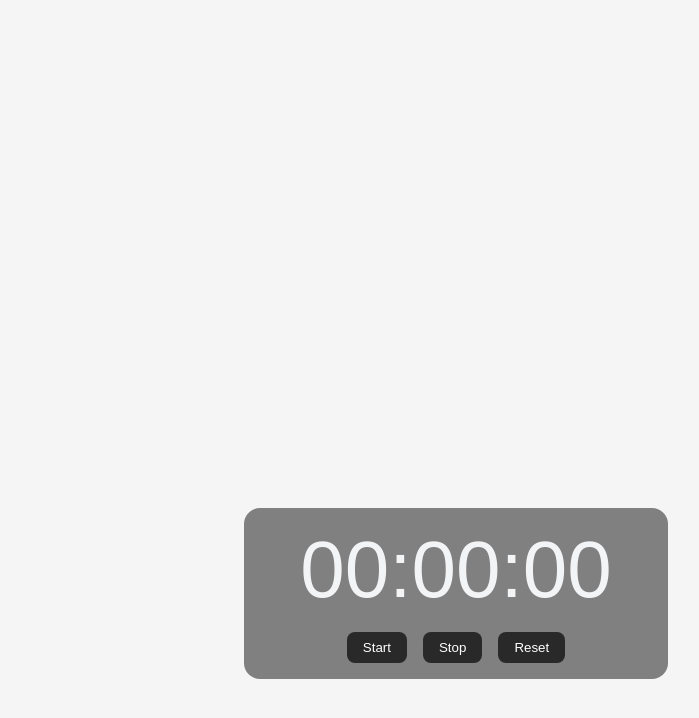
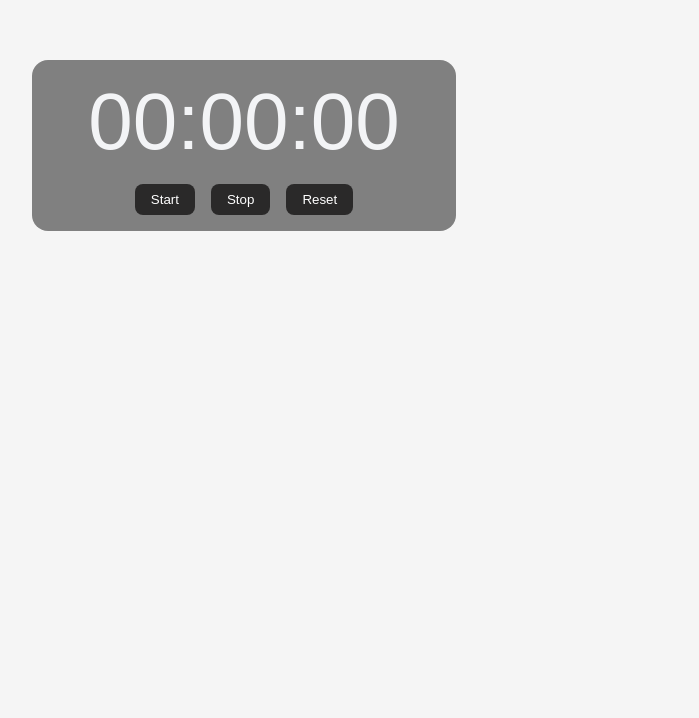
Before and after one commit to nwachukwuoparah/Stop-watch, a plain HTML site: page index.html in a window 1280 px wide. Shown: the part 132-850 px from the top of the page, without its empty margins (396-1095 px from the left). After the commit the page ends 800 px from the top, so only its background shows below. Drawn offline with Linux system fonts and the light colour scheme.

Commit message:
change on body

```diff
--- a/main.css
+++ b/main.css
@@ -16,21 +16,18 @@
     padding:10px;
 }
 body{
+	display:flex;
+	align-items: center;
+	margin: 15% 20%;
 	background-color: var(--dark);
 	color: var(--light);
 }
 
 #watch {
-	/* display:flex; */
-	/* align-items:center; */
 	text-align: center;
 	background-color: var(--darkdark);
 	width: 100%;
 	max-width: 360px;
-	margin-top: 50%;
-	margin-bottom:50%;
-	margin-left:50%;
-	margin-right:50%;
 	padding: 1rem 2rem;
 	border-radius: 1rem;
 }
```
